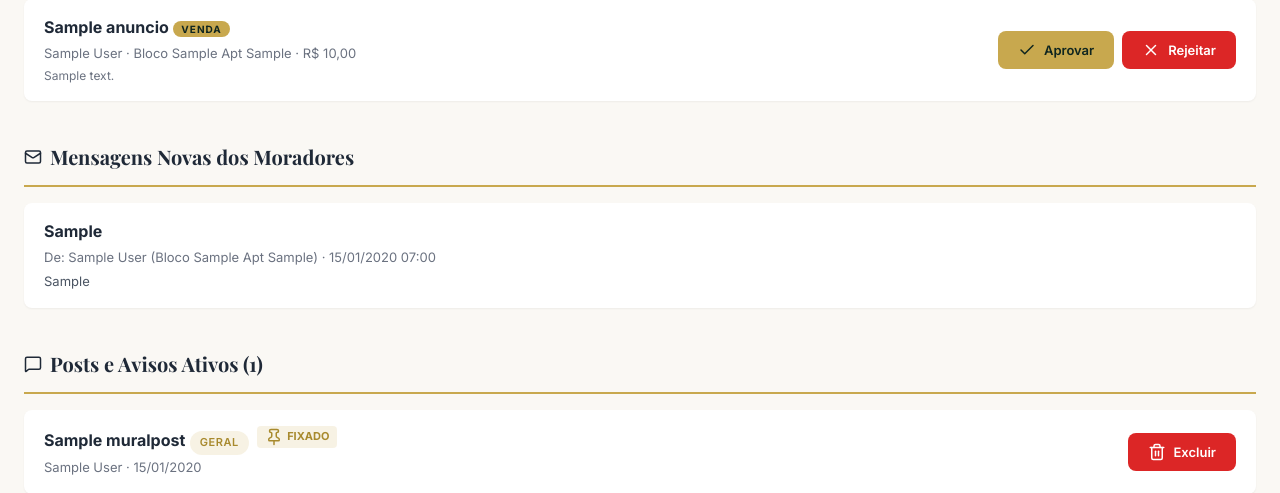
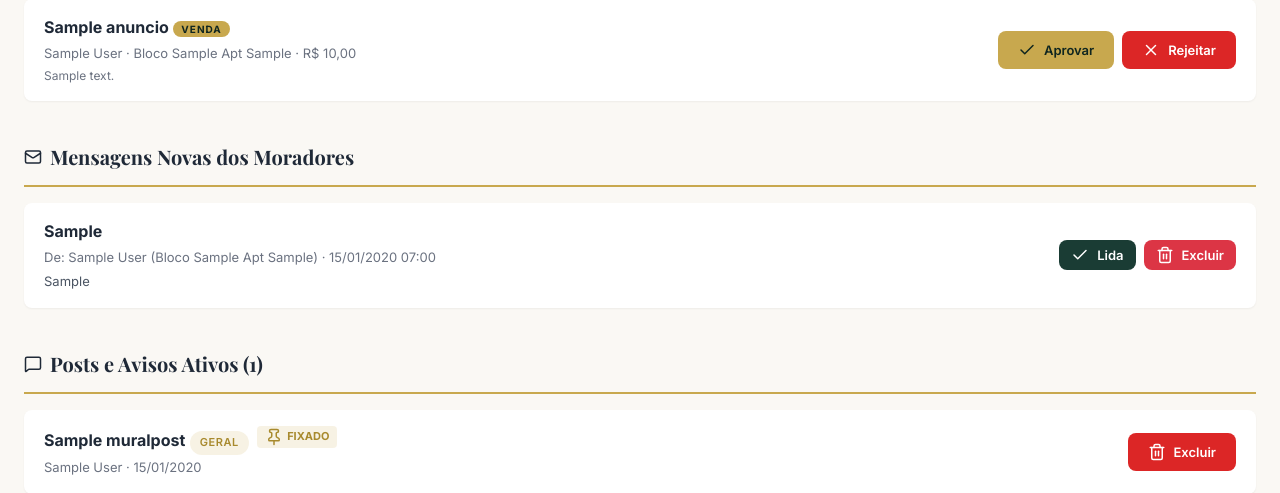
Before and after one commit to lumezencio/residencialparkclub, a Django app: page /moderacao/ in a window 1280 px wide. Shown: the part 653-1146 px from the top of the page. Run offline with Django 5.2, Linux system fonts and the light colour scheme; a user stored in the database is signed in; tables that the repository leaves empty hold one stand-in row (values such as "Sample post").

Commit message:
Moderador: botões Lida/Excluir nas mensagens, acesso à moderação
- Botões Lida e Excluir nas mensagens de moradores
- Moderador e admin acessam painel de moderação (não só is_staff)
- Suporte a tipo 'mensagem' no moderar_item

Co-Authored-By: Claude Opus 4.6 (1M context) <noreply@anthropic.com>

```diff
--- a/core/views.py
+++ b/core/views.py
@@ -160,8 +160,8 @@ def galeria(request):
 
 @login_required
 def moderacao(request):
-    if not request.user.is_staff:
-        return HttpResponseForbidden("Acesso restrito a administradores.")
+    if not request.user.is_staff and request.user.tipo not in ("admin", "moderador"):
+        return HttpResponseForbidden("Acesso restrito a administradores e moderadores.")
 
     anuncios_pendentes = Anuncio.objects.filter(status="pendente").order_by("-criado_em")
     anuncios_aprovados = Anuncio.objects.filter(status="aprovado").order_by("-criado_em")
@@ -184,7 +184,7 @@ def moderacao(request):
 
 @login_required
 def moderar_item(request, tipo, pk):
-    if not request.user.is_staff:
+    if not request.user.is_staff and request.user.tipo not in ("admin", "moderador"):
         return HttpResponseForbidden("Acesso restrito.")
 
     acao = request.POST.get("acao", "")
@@ -228,6 +228,16 @@ def moderar_item(request, tipo, pk):
             item.save()
             messages.warning(request, f"Morador {item.get_full_name()} rejeitado.")
 
+    elif tipo == "mensagem":
+        item = get_object_or_404(MensagemAdministracao, pk=pk)
+        if acao == "lida":
+            item.status = "lida"
+            item.save()
+            messages.success(request, "Mensagem marcada como lida.")
+        elif acao == "deletar":
+            item.delete()
+            messages.success(request, "Mensagem excluída.")
+
     elif tipo == "midia":
         item = get_object_or_404(MidiaCondominio, pk=pk)
         if acao == "aprovar":
--- a/templates/core/moderacao.html
+++ b/templates/core/moderacao.html
@@ -206,6 +206,22 @@
                         <p style="font-size:13px;color:var(--gray-600);margin-top:4px;">{{ msg.mensagem }}</p>
                     </div>
                 </div>
+                <div class="mod-card-actions">
+                    <form method="post" action="{% url 'core:moderar_item' 'mensagem' msg.pk %}" style="display:inline;">
+                        {% csrf_token %}
+                        <input type="hidden" name="acao" value="lida">
+                        <button type="submit" class="btn btn-sm" style="background:var(--primary);color:white;padding:6px 12px;">
+                            <i data-lucide="check" class="icon-sm"></i> Lida
+                        </button>
+                    </form>
+                    <form method="post" action="{% url 'core:moderar_item' 'mensagem' msg.pk %}" style="display:inline;">
+                        {% csrf_token %}
+                        <input type="hidden" name="acao" value="deletar">
+                        <button type="submit" class="btn btn-sm" style="background:#dc3545;color:white;padding:6px 12px;" onclick="return confirm('Excluir esta mensagem?')">
+                            <i data-lucide="trash-2" class="icon-sm"></i> Excluir
+                        </button>
+                    </form>
+                </div>
             </div>
             {% endfor %}
         </div>
```
